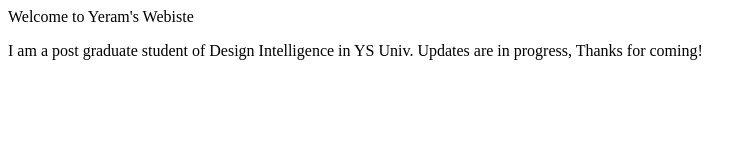
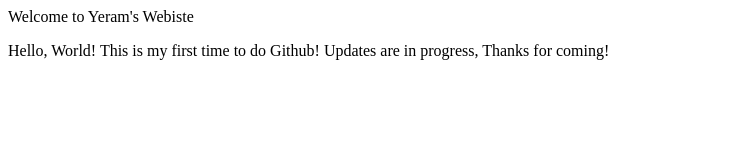
Before and after one commit to YeramPark/yeram.github.io, a plain HTML site: page index.html in a window 1280 px wide. Shown: the whole page, without its empty margins (0-756 px from the left). Drawn offline with Linux system fonts and the light colour scheme.

Commit message:
Update index.html

```diff
--- a/index.html
+++ b/index.html
@@ -10,7 +10,7 @@
       Welcome to Yeram's Webiste
     </p>
     <p>
-      I am a post graduate student of Design Intelligence in YS Univ.
+      Hello, World! This is my first time to do Github!
       Updates are in progress, Thanks for coming!
     </p>
   </body>
```
